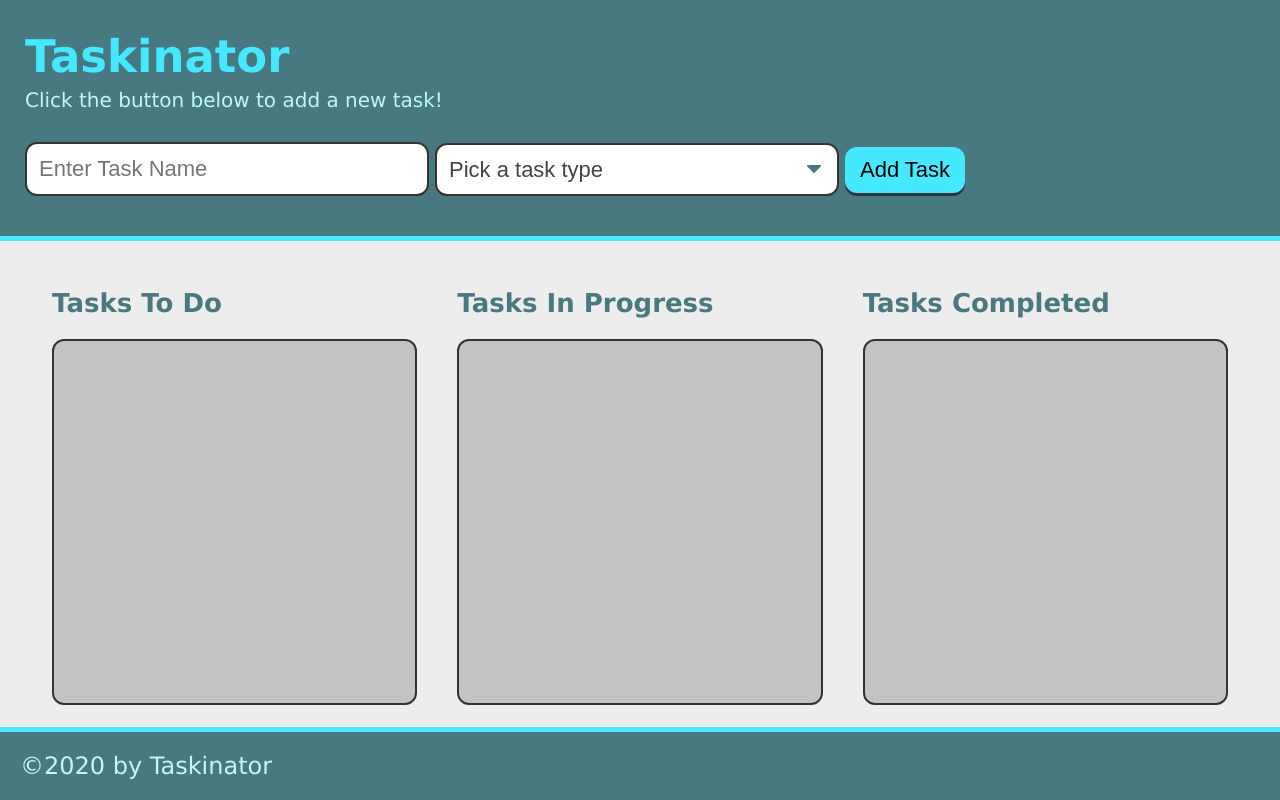
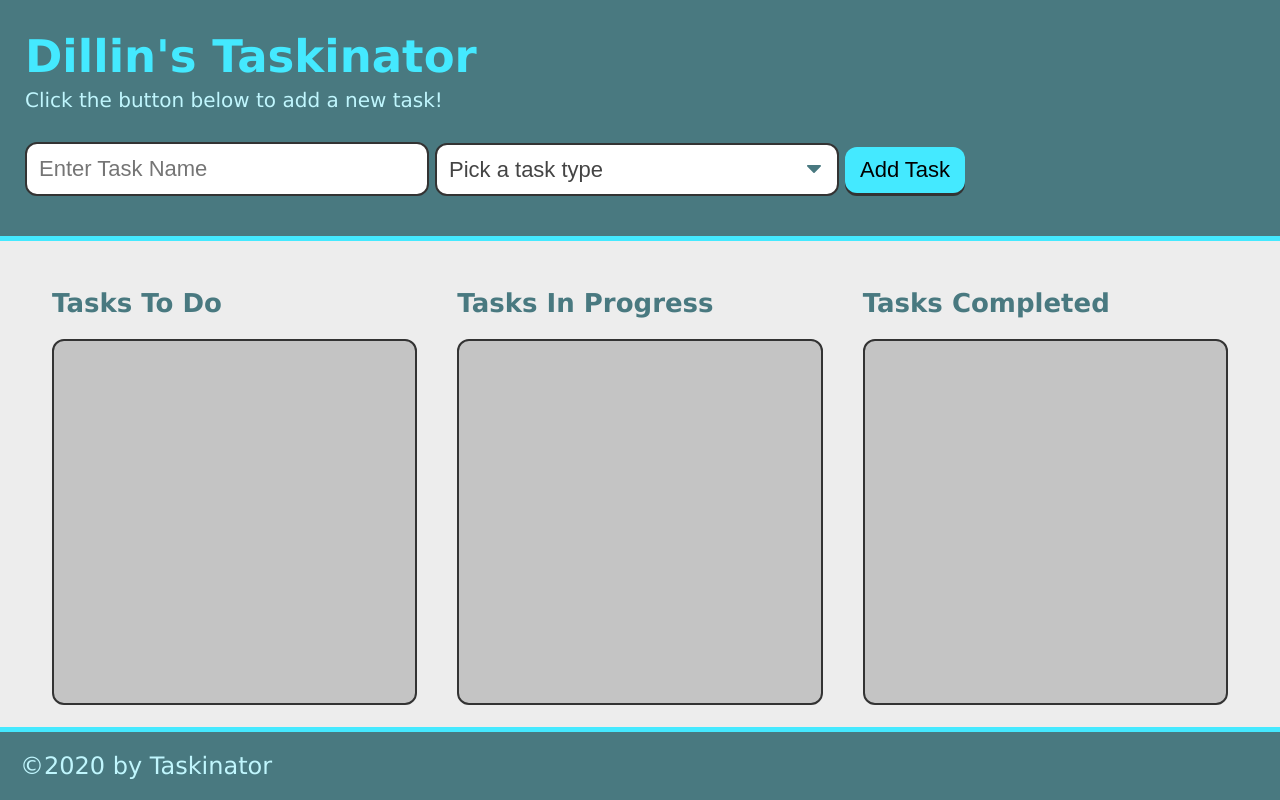
Before and after one commit to dillin92/taskinator, a plain HTML site: page index.html in a window 1280 px wide. Drawn offline with Linux system fonts and the light colour scheme.

Commit message:
changed name

```diff
--- a/index.html
+++ b/index.html
@@ -12,7 +12,7 @@
 <body>
 
   <header>
-    <h1 class="page-title">Taskinator</h1>
+    <h1 class="page-title">Dillin's Taskinator</h1>
     <p>Click the button below to add a new task!</p>
     <form id="task-form">
       <div class="form-group">
```
